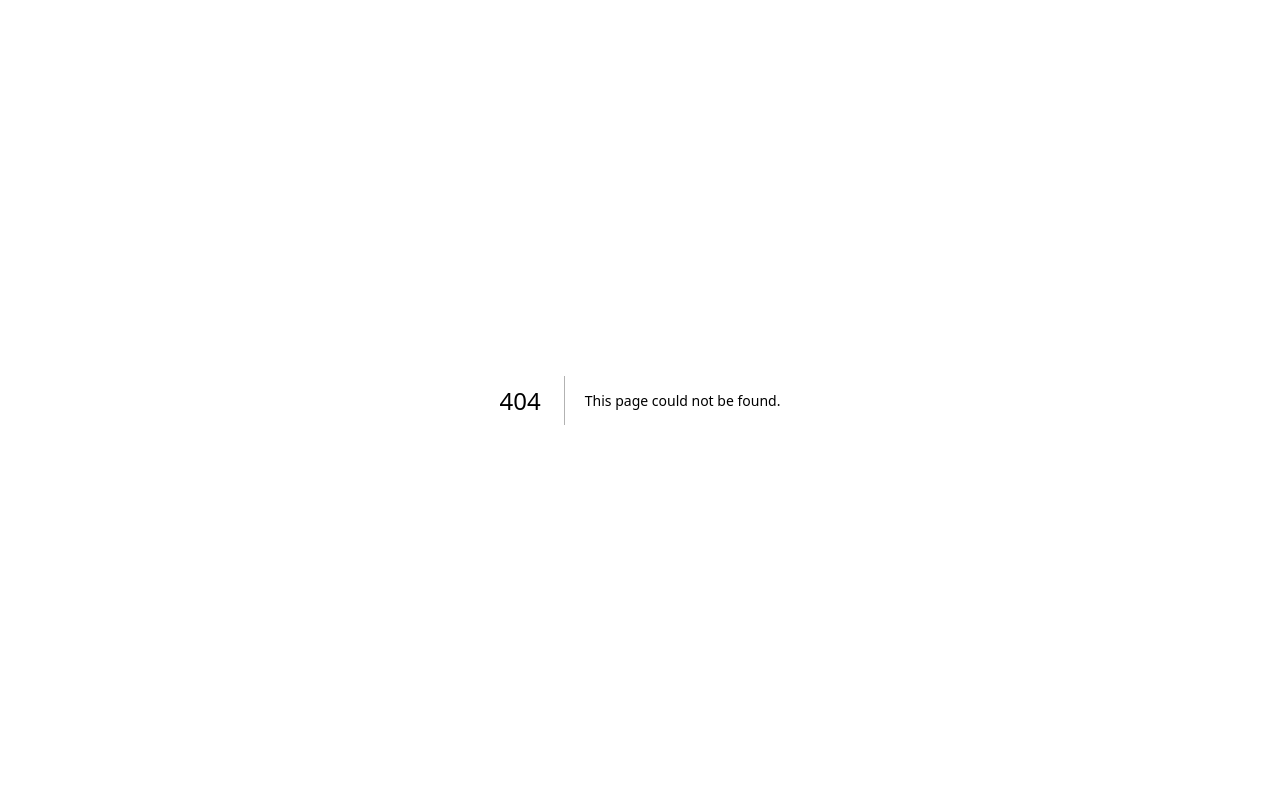
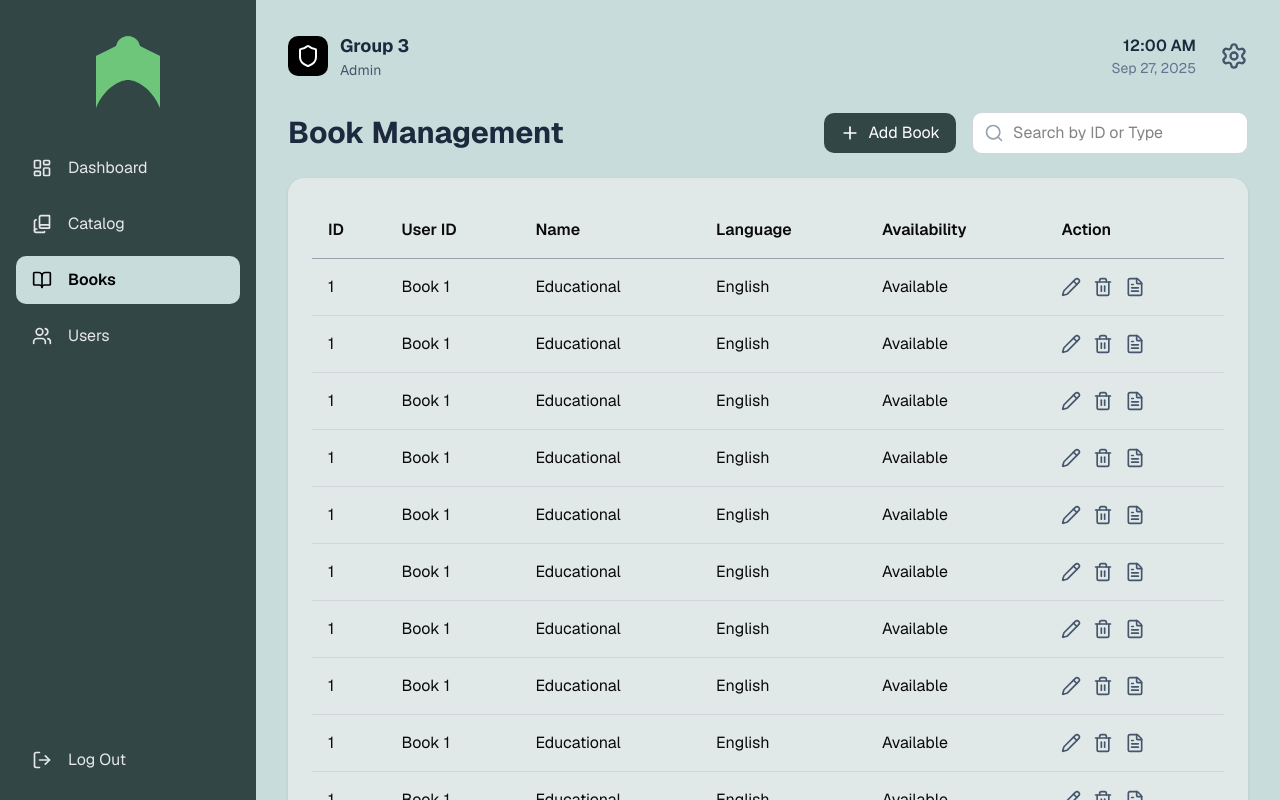
Before and after one commit to johnpaulpatigas/LibraryManagementSystem, a Next.js app in the folder client/: page /books in a window 1280 px wide. Before the commit this address had no page. Built offline with nearby package versions, Linux system fonts and the light colour scheme.

Commit message:
Books page
to fix: search icon alignment on searchbar

```diff
--- /dev/null
+++ b/client/app/books/page.tsx
@@ -0,0 +1,184 @@
+"use client";
+import {
+  BookCopy,
+  BookOpen,
+  FileText,
+  LayoutDashboard,
+  LogOut,
+  Pencil,
+  Plus,
+  Search,
+  Settings,
+  Shield,
+  Trash2,
+  Users,
+} from "lucide-react";
+import Link from "next/link";
+
+const books = Array(12).fill({
+  id: 1,
+  userId: "Book 1",
+  name: "Educational",
+  language: "English",
+  availability: "Available",
+});
+
+const LibraryLogo = () => (
+  <div className="flex justify-center py-8">
+    <svg
+      width="80"
+      height="80"
+      viewBox="0 0 100 100"
+      xmlns="http://www.w3.org/2000/svg"
+    >
+      <circle cx="50" cy="20" r="15" fill="#6EC67B" />
+      <path
+        d="M10 95 C 20 70, 40 60, 50 60 C 60 60, 80 70, 90 95 L 90 30 C 90 30, 50 10, 50 10 C 50 10, 10 30, 10 30 Z"
+        fill="#6EC67B"
+      />
+    </svg>
+  </div>
+);
+
+const Sidebar = () => {
+  const navItems = [
+    {
+      name: "Dashboard",
+      icon: LayoutDashboard,
+      href: "/dashboard",
+      active: false,
+    },
+    { name: "Catalog", icon: BookCopy, href: "/catalog", active: false },
+    { name: "Books", icon: BookOpen, href: "/books", active: true },
+    { name: "Users", icon: Users, href: "/users", active: false },
+  ];
+
+  return (
+    <aside className="flex w-64 shrink-0 flex-col bg-[#324646] text-gray-200">
+      <LibraryLogo />
+      <nav className="flex-1 space-y-2 px-4">
+        {navItems.map((item) => (
+          <Link
+            key={item.name}
+            href={item.href}
+            className={`flex items-center gap-4 rounded-lg px-4 py-3 transition-colors ${
+              item.active
+                ? "bg-[#c8dcdc] font-semibold text-black"
+                : "hover:bg-slate-700"
+            }`}
+          >
+            <item.icon className="h-5 w-5" />
+            <span>{item.name}</span>
+          </Link>
+        ))}
+      </nav>
+      <div className="p-4">
+        <Link
+          href="/logout"
+          className="flex w-full items-center gap-4 rounded-lg px-4 py-3 transition-colors hover:bg-slate-700"
+        >
+          <LogOut className="h-5 w-5" />
+          <span>Log Out</span>
+        </Link>
+      </div>
+    </aside>
+  );
+};
+
+const PageHeader = () => (
+  <div className="flex items-center justify-between">
+    <div className="flex items-center gap-3">
+      <div className="rounded-lg bg-black p-2">
+        <Shield className="h-6 w-6 text-white" />
+      </div>
+      <div>
+        <h1 className="text-lg font-bold text-slate-800">Group 3</h1>
+        <p className="text-sm text-slate-600">Admin</p>
+      </div>
+    </div>
+    <div className="flex items-center gap-6">
+      <div className="text-right">
+        <p className="font-semibold text-slate-800">12:00 AM</p>
+        <p className="text-sm text-slate-500">Sep 27, 2025</p>
+      </div>
+      <button className="text-slate-600 hover:text-slate-900">
+        <Settings className="h-7 w-7" />
+      </button>
+    </div>
+  </div>
+);
+
+export default function BooksPage() {
+  return (
+    <div className="flex h-screen bg-[#c8dcdc] font-sans">
+      <Sidebar />
+      <main className="flex flex-1 flex-col gap-8 overflow-y-auto p-8">
+        <PageHeader />
+
+        <div className="flex flex-1 flex-col gap-6">
+          <div className="flex items-center justify-between">
+            <h2 className="text-3xl font-bold text-slate-800">
+              Book Management
+            </h2>
+            <div className="flex items-center gap-4">
+              <button className="flex items-center gap-2 rounded-lg bg-[#324646] px-4 py-2 text-white transition-colors hover:bg-[#2a3a3a]">
+                <Plus className="h-5 w-5" />
+                Add Book
+              </button>
+              <div className="relative">
+                <Search className="absolute top-1/2 left-3 h-5 w-5 -translate-y-1/2 text-gray-400" />
+                <input
+                  type="text"
+                  placeholder="Search by ID or Type"
+                  className="rounded-lg border border-gray-300 bg-white py-2 pr-4 pl-10 focus:ring-2 focus:ring-[#324646] focus:outline-none"
+                />
+              </div>
+            </div>
+          </div>
+
+          <div className="flex-1 overflow-x-auto rounded-2xl bg-[#e1e8e8] p-6 shadow-sm">
+            <table className="w-full text-left">
+              <thead>
+                <tr className="border-b border-gray-400">
+                  <th className="p-4 font-semibold">ID</th>
+                  <th className="p-4 font-semibold">User ID</th>
+                  <th className="p-4 font-semibold">Name</th>
+                  <th className="p-4 font-semibold">Language</th>
+                  <th className="p-4 font-semibold">Availability</th>
+                  <th className="p-4 font-semibold">Action</th>
+                </tr>
+              </thead>
+              <tbody>
+                {books.map((book, index) => (
+                  <tr
+                    key={index}
+                    className="border-b border-gray-300 last:border-b-0"
+                  >
+                    <td className="p-4">{book.id}</td>
+                    <td className="p-4">{book.userId}</td>
+                    <td className="p-4">{book.name}</td>
+                    <td className="p-4">{book.language}</td>
+                    <td className="p-4">{book.availability}</td>
+                    <td className="p-4">
+                      <div className="flex items-center gap-3">
+                        <button className="text-slate-600 hover:text-slate-900">
+                          <Pencil className="h-5 w-5" />
+                        </button>
+                        <button className="text-slate-600 hover:text-red-600">
+                          <Trash2 className="h-5 w-5" />
+                        </button>
+                        <button className="text-slate-600 hover:text-slate-900">
+                          <FileText className="h-5 w-5" />
+                        </button>
+                      </div>
+                    </td>
+                  </tr>
+                ))}
+              </tbody>
+            </table>
+          </div>
+        </div>
+      </main>
+    </div>
+  );
+}
```
